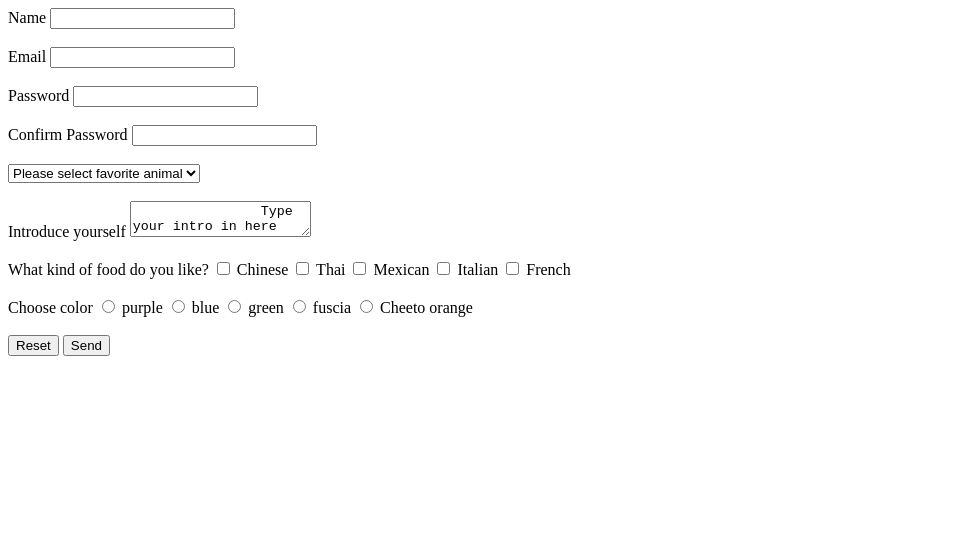
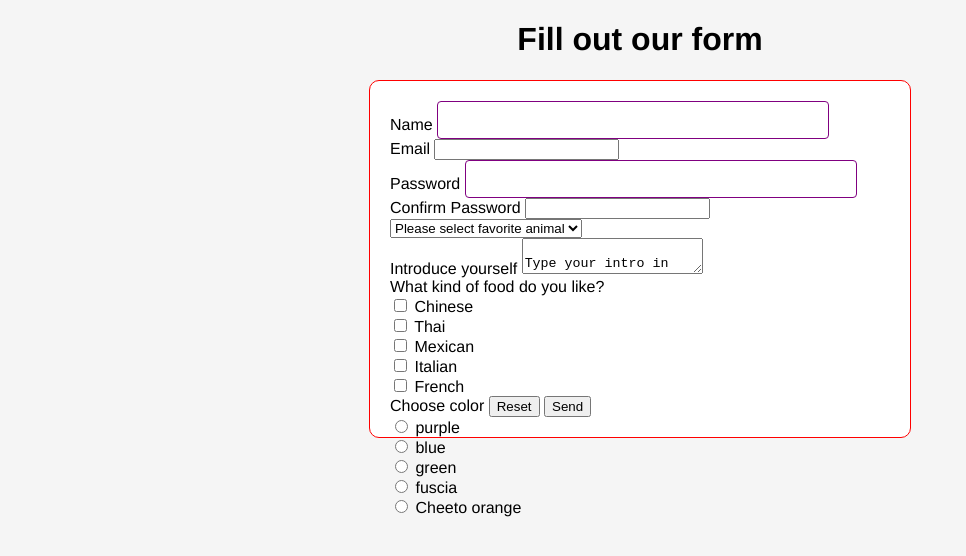
Before and after one commit to pineapplechiu/moarforms, a plain HTML site: page forms.html in a window 1280 px wide. Shown: the whole page, without its empty margins (0-966 px from the left). Drawn offline with Linux system fonts and the light colour scheme; a web font is replaced by a local one.

Commit message:
continue exercise

```diff
--- a/forms.html
+++ b/forms.html
@@ -1,31 +1,27 @@
 <!DOCTYPE html>
 <html>
 <head>
+    <link href='http://fonts.googleapis.com/css?family=Andada' rel='stylesheet' type='text/css'>
     <link rel="stylesheet" type="text/css" href="style.css">
     <title>Moar Forms</title>
 </head>
     <body>
+    <h1>
+        Fill out our form
+    </h1>
         <form action="http://requestb.in/1il9l8o1" method="POST">
             <label>Name
                 <input name="name" type="text">
             </label>
-        <br>
-        <br>
             <label>Email
                 <input name="email" type="email">
             </label>
-        <br>
-        <br>
             <label>Password
                 <input name="password" type="password">
             </label>
-        <br>
-        <br>
             <label>Confirm Password
                 <input name="password confirm" type="">
             </label>
-        <br>
-        <br>
             <select name="animal">
                 <option value="" disabled selected>Please select favorite animal</option>
                 <option value="dog">Dog</option>
@@ -34,16 +30,15 @@
                 <option value="unicorn">Unicorn</option>
                 <option value="lab-rat">Lab Rat</option>
             </select>
-        <br>
-        <br>
             <label>Introduce yourself
                 <textarea name="description">
                     Type your intro in here
                 </textarea>
             </label>
-        <br>
-        <br>
-        What kind of food do you like?<label>
+            <label>
+            What kind of food do you like?
+        </label>
+            <label>
                 <input name="chinese" type="checkbox" value="chinese" /> Chinese
             </label>
             <label>
@@ -58,9 +53,8 @@
             <label>
                 <input name="french" type="checkbox" value="french" /> French
             </label>
-        <br>
-        <br>
-        Choose color<label>
+            <div>Choose color
+                <label>
                     <input name="purple" type="radio" value="purple" /> purple
                 </label>
                 <label>
@@ -75,10 +69,9 @@
                 <label>
                     <input name="cheeto-orange" type="radio" value="cheeto-orange" /> Cheeto orange
                 </label>
-        <br>
-        <br>
                 <input name="reset" type="reset" value="Reset" />
                 <input name="submit" type="submit" value="Send" />
+            </div>
         </form>
 </body>
 </html>
--- a/style.css
+++ b/style.css
@@ -1,5 +1,31 @@
-.label {
-    float: left;
-    display: block;
-    clear: left;
+
+h1 {
+  text-align: center
 }
+
+html {
+  font-family: Helvetica Neue, Arial, sans-serif;
+  background: whitesmoke;
+}
+
+label {
+  width: 100%;
+  font-size:16px;
+  float:left;
+  position:relative;
+}
+form {
+    width: 500px;
+    border: 1px solid red;
+    border-radius: 10px;
+    margin: auto;
+    position:relative;
+    background-color: #fff;
+    padding:20px 20px;
+}
+
+input[type=text],input[type=description],input[type=password]{
+  border-radius: 4px;
+  border: 1px solid purple;
+  font-size:30px;
+}
```
Lines whose indentation alone changed are shown as unchanged.
